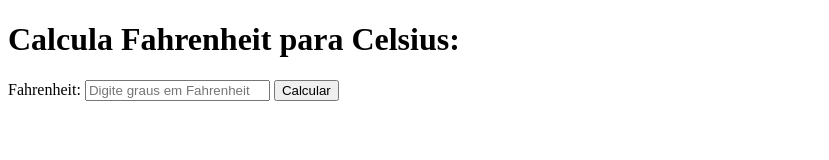
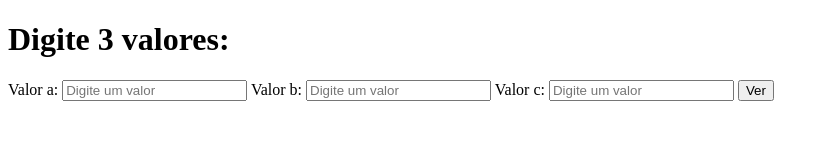
Before and after one commit to paulo-vinicius-sousa-lima/js, a plain HTML site: page index.html in a window 1280 px wide. Shown: the whole page, without its empty margins (0-829 px from the left). Drawn offline with Linux system fonts and the light colour scheme.

Commit message:
Exercício de lógica

```diff
--- a/index.html
+++ b/index.html
@@ -8,11 +8,25 @@
 </head>
 
 <body>
-    <h1>Calcula Fahrenheit para Celsius:</h1>
-    <label>Fahrenheit: </label>
-    <input type="number" id="f" placeholder="Digite graus em Fahrenheit">
-    <button onclick="calculaFParaC()">Calcular</button>
-    <p id="resposta"></p>
+    <h1>Digite 3 valores:</h1>
+
+    <label>Valor a: </label>
+    <input type="number" id="a" placeholder="Digite um valor">
+
+    <label>Valor b: </label>
+    <input type="number" id="b" placeholder="Digite um valor">
+
+    <label>Valor c: </label>
+    <input type="number" id="c" placeholder="Digite um valor">
+
+
+    <button onclick="verLogica()">Ver</button>
+    <p id="resposta1"></p>
+    <p id="resposta2"></p>
+    <p id="resposta3"></p>
+    <p id="resposta4"></p>
+    <p id="resposta5"></p>
+
     <script src="script.js"></script>
 </body>
 
--- a/script.js
+++ b/script.js
@@ -1,5 +1,17 @@
-function calculaFParaC() {
-    const f = Number(document.getElementById("f").value);
-    const c = 5 / 9 * (f - 32);
-    document.getElementById("resposta").innerHTML = "Celsius: " + c;
+function verLogica() {
+    const a = Number(document.getElementById("a").value);
+    const b = Number(document.getElementById("b").value);
+    const c = Number(document.getElementById("c").value);
+
+    const resposta1 = a == b;
+    const resposta2 = a > b;
+    const resposta3 = a >= b;
+    const resposta4 = a < c;
+    const resposta5 = c != b;
+
+    document.getElementById("resposta1").innerHTML = "a =  b ? " + resposta1;
+    document.getElementById("resposta2").innerHTML = "a >  b ? " + resposta2;
+    document.getElementById("resposta3").innerHTML = "a >= b ? " + resposta3;
+    document.getElementById("resposta4").innerHTML = "a <  c ? " + resposta4;
+    document.getElementById("resposta5").innerHTML = "c != b ? " + resposta5;
 }
```
